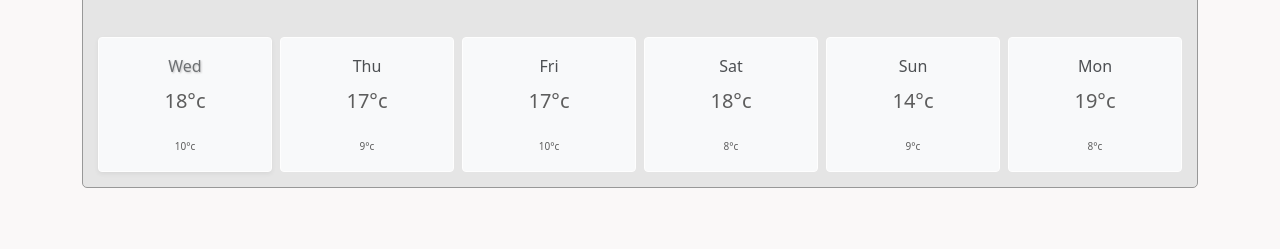
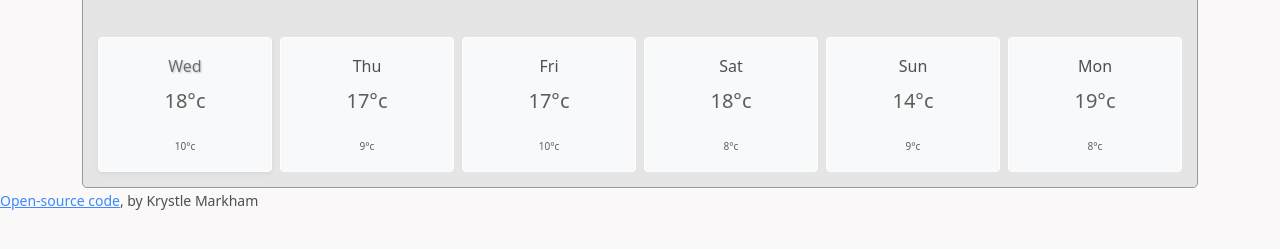
Before and after one commit to klearkrystle/Weather-App, a plain HTML site: page index.html in a window 1280 px wide. Shown: the part 383-632 px from the top of the page. Drawn offline with nearby package versions, Linux system fonts and the light colour scheme; a script that the page names is missing.

Commit message:
Added opensource link

```diff
--- a/index.html
+++ b/index.html
@@ -128,6 +128,8 @@
       </div>
       </div>
     </div>
+
+    <small> <a href="https://quirky-dubinsky-9ff094.netlify.app/" target="blank">Open-source code</a>, by Krystle Markham </small>
     <script src="index.js">
 
     </script>
```
